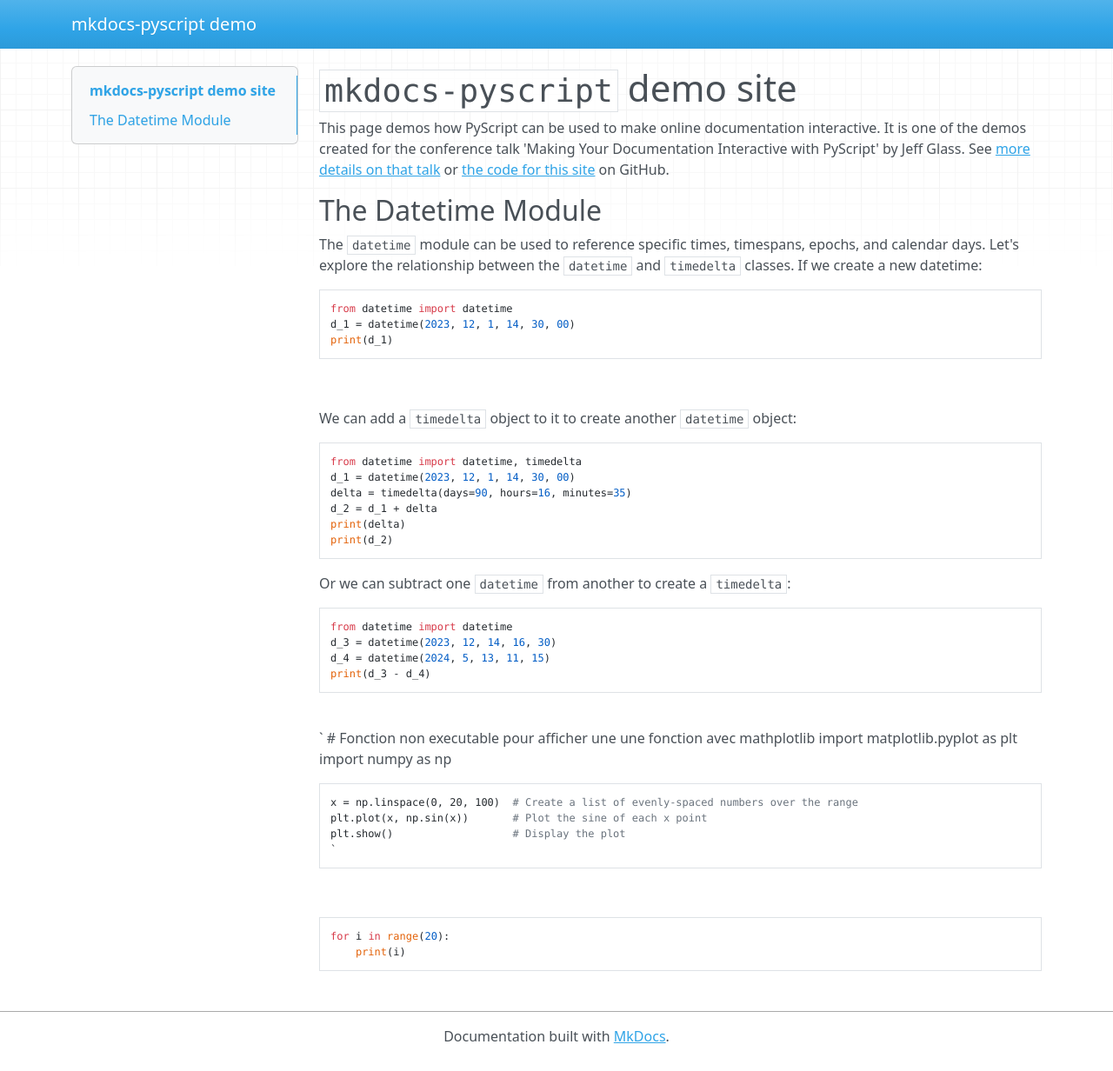
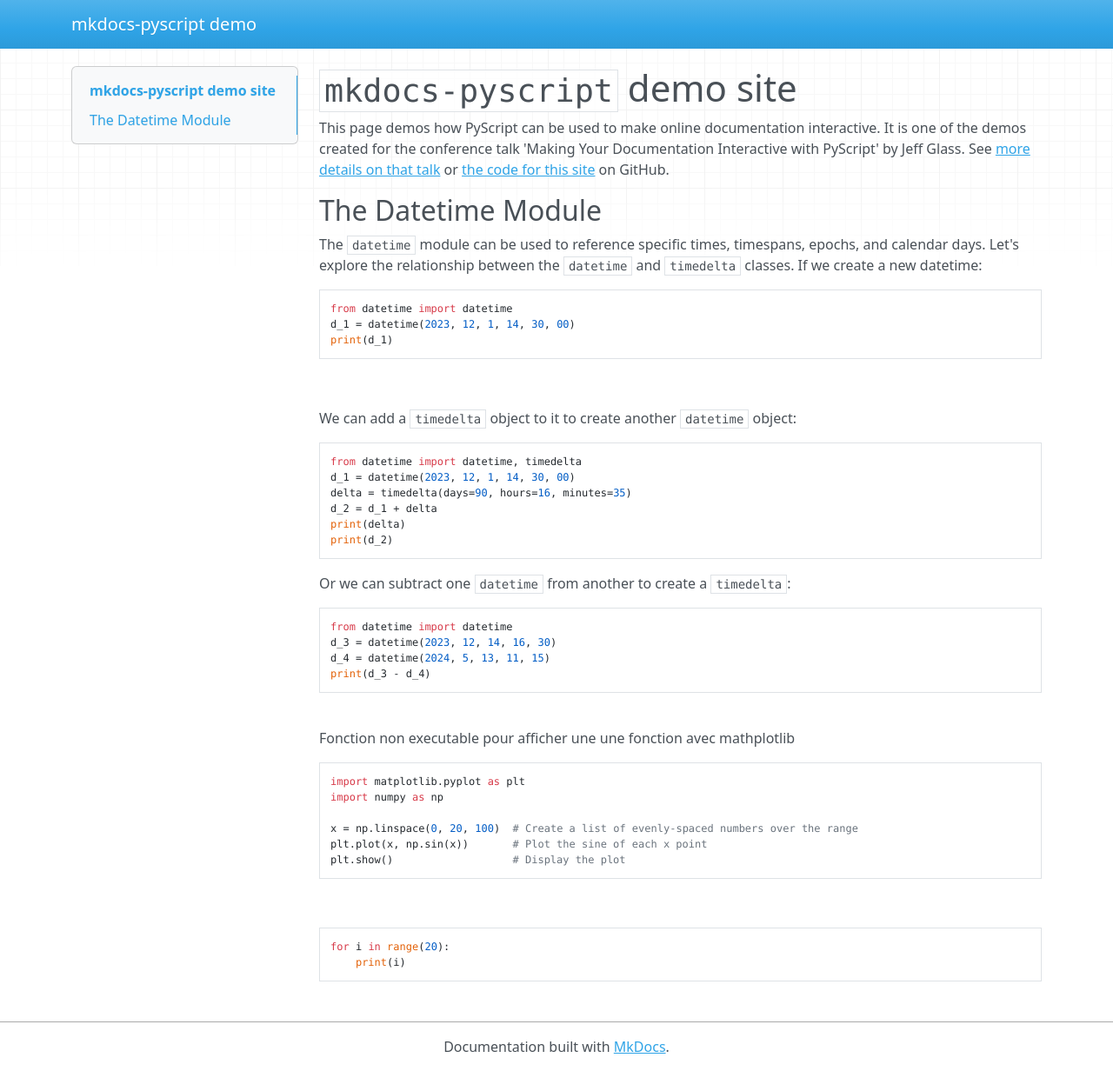
Before and after one commit to lilabidi/mkdocs-pyscript-demo-Jeff, an MkDocs documentation site: the page built from docs/index.md, in a window 1280 px wide and 1232 px high. Shown: the whole window at 87% size. Built offline with MkDocs 1.6.1, drawn with Linux system fonts in a browser that asks for light colours; nearby versions of some CDN libraries.

````diff
--- a/docs/index.md
+++ b/docs/index.md
@@ -34,15 +34,15 @@ d_4 = datetime(2024, 5, 13, 11, 15)
 print(d_3 - d_4)
 ```
 <br>
-    `
-    # Fonction non executable pour afficher une une fonction avec mathplotlib
+Fonction non executable pour afficher une une fonction avec mathplotlib
+
     import matplotlib.pyplot as plt
     import numpy as np
 
     x = np.linspace(0, 20, 100)  # Create a list of evenly-spaced numbers over the range
     plt.plot(x, np.sin(x))       # Plot the sine of each x point
     plt.show()                   # Display the plot
-    `
+
 <br>
 ```py
 for i in range(20):
````
